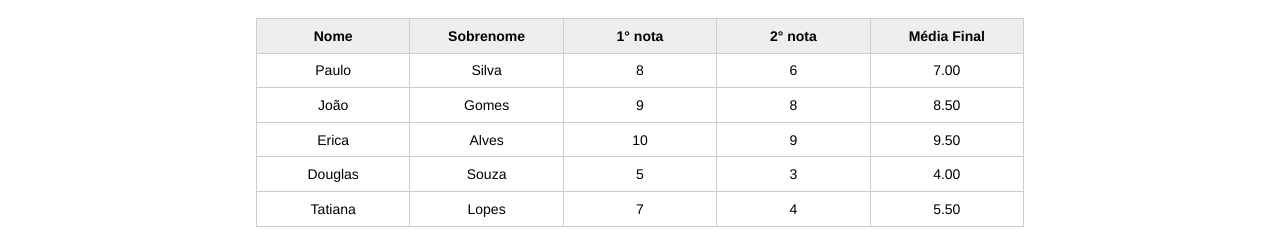
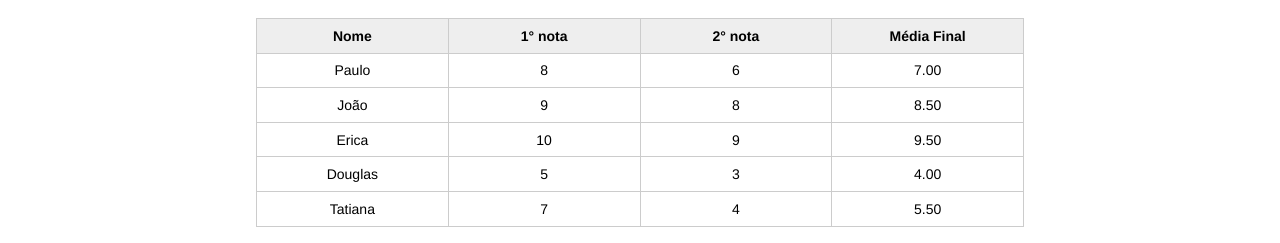
Before and after one commit to matheusoaresilva/Calculadora-notas, a plain HTML site: page index.html in a window 1280 px wide. Shown: the part 123-366 px from the top of the page. Drawn offline with Linux system fonts and the light colour scheme.

Commit message:
Melhorando o codigo

```diff
--- a/index.html
+++ b/index.html
@@ -4,7 +4,6 @@
 <head>
 	<meta charset="UTF-8">
 	<title>Calculadora de Notas</title>
-	<link rel="icon" href="favicon.ico" type="image/x-icon">
 	<link rel="stylesheet" type="text/css" href="css/reset.css">
 	<link rel="stylesheet" type="text/css" href="css/index.css">
 
@@ -24,7 +23,6 @@
 				<thead>
 					<tr>
 						<th>Nome</th>
-						<th>Sobrenome</th>
 						<th>1° nota</th>
 						<th>2° nota</th>
 						<th>Média Final</th>
@@ -33,7 +31,6 @@
 				<tbody id="tabela-alunos">
 					<tr class="aluno" id="primeiro-aluno">
 						<td class="info-nome">Paulo</td>
-						<td class="info-sobrenome">Silva</td>
 						<td class="info-nota1">8</td>
 						<td class="info-nota2">6</td>
 						<td class="info-media-final">0</td>
@@ -41,7 +38,6 @@
 
 					<tr class="aluno">
 						<td class="info-nome">João</td>
-						<td class="info-sobrenome">Gomes</td>
 						<td class="info-nota1">9</td>
 						<td class="info-nota2">8</td>
 						<td class="info-media-final">0</td>
@@ -49,7 +45,6 @@
 
 					<tr class="aluno">
 						<td class="info-nome">Erica</td>
-						<td class="info-sobrenome">Alves</td>
 						<td class="info-nota1">10</td>
 						<td class="info-nota2">9</td>
 						<td class="info-media-final">0</td>
@@ -57,14 +52,12 @@
 
 					<tr class="aluno">
 						<td class="info-nome">Douglas</td>
-						<td class="info-sobrenome">Souza</td>
 						<td class="info-nota1">5</td>
 						<td class="info-nota2">3</td>
 						<td class="info-media-final">0</td>
 					</tr>
 					<tr class="aluno">
 						<td class="info-nome">Tatiana</td>
-						<td class="info-sobrenome">Lopes</td>
 						<td class="info-nota1">7</td>
 						<td class="info-nota2">4</td>
 						<td class="info-media-final">0</td>
```
Also changed, not shown: favicon.ico (deleted).
